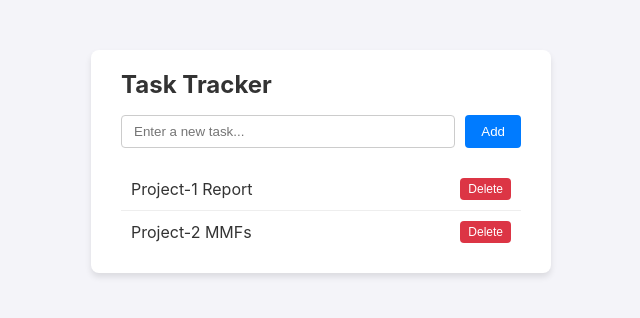
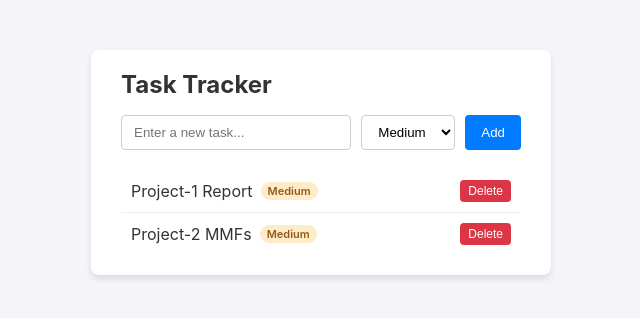
Before and after one commit to ataylor370/TA-Workshop, a Flask app: page / in a window 1280 px wide. Shown: the top 318 px of the page, without its empty margins (319-959 px from the left). Run offline with Flask 3, Linux system fonts and the light colour scheme.

Commit message:
Implement feature for issue #1

```diff
--- a/app.py
+++ b/app.py
@@ -1,6 +1,9 @@
 from flask import Flask, render_template, request, jsonify
 
 app = Flask(__name__)
+
+ALLOWED_PRIORITIES = {"Low", "Medium", "High"}
+DEFAULT_PRIORITY = "Medium"
 
 tasks = [
     {"id": 1, "title": "Project-1 Report"},
@@ -8,36 +11,62 @@ tasks = [
 ]
 next_id = 3
 
+
+def normalize_task(task):
+    """Return a task with a valid priority value."""
+    normalized_task = task.copy()
+    priority = normalized_task.get("priority")
+    if priority not in ALLOWED_PRIORITIES:
+        priority = DEFAULT_PRIORITY
+    normalized_task["priority"] = priority
+    return normalized_task
+
+
 @app.route('/')
 def index():
+    """Render the task tracker page."""
     return render_template('index.html')
+
 
 @app.route('/api/tasks', methods=['GET'])
 def get_tasks():
-    return jsonify(tasks)
+    """Return all tasks with normalized priority values."""
+    return jsonify([normalize_task(task) for task in tasks])
+
 
 @app.route('/api/tasks', methods=['POST'])
 def add_task():
+    """Create a task with a validated priority value."""
     global next_id
-    data = request.get_json()
+    data = request.get_json(silent=True)
 
     if not data or not data.get('title'):
         return jsonify({"error": "Title is required"}), 400
 
+    priority = data.get("priority") or DEFAULT_PRIORITY
+    if priority not in ALLOWED_PRIORITIES:
+        return jsonify({
+            "error": "Priority must be Low, Medium, or High"
+        }), 400
+
     new_task = {
         "id": next_id,
-        "title": data['title']
+        "title": data['title'],
+        "priority": priority
     }
     tasks.append(new_task)
     next_id += 1
 
     return jsonify(new_task), 201
 
+
 @app.route('/api/tasks/<int:task_id>', methods=['DELETE'])
 def delete_task(task_id):
+    """Delete a task by its identifier."""
     global tasks
-    tasks = [t for t in tasks if t['id'] != task_id]
+    tasks = [task for task in tasks if task['id'] != task_id]
     return jsonify({"result": "success"}), 200
+
 
 if __name__ == '__main__':
     app.run(debug=True, port=5000)
--- a/static/app.js
+++ b/static/app.js
@@ -8,27 +8,46 @@ async function fetchTasks() {
 
     tasks.forEach(task => {
         const li = document.createElement('li');
-        li.innerHTML = `
-            <span>${task.title}</span>
-            <button class="delete-btn" onclick="deleteTask(${task.id})">Delete</button>
-        `;
+        const taskTitle = document.createElement('span');
+        const priority = document.createElement('span');
+        const deleteButton = document.createElement('button');
+
+        taskTitle.textContent = task.title;
+        priority.textContent = task.priority || 'Medium';
+        priority.className = `priority priority-${
+            (task.priority || 'Medium').toLowerCase()
+        }`;
+        deleteButton.textContent = 'Delete';
+        deleteButton.className = 'delete-btn';
+        deleteButton.addEventListener('click', () => deleteTask(task.id));
+
+        const taskDetails = document.createElement('div');
+        taskDetails.className = 'task-details';
+        taskDetails.appendChild(taskTitle);
+        taskDetails.appendChild(priority);
+
+        li.appendChild(taskDetails);
+        li.appendChild(deleteButton);
         taskList.appendChild(li);
     });
 }
 
 async function addTask() {
     const titleInput = document.getElementById('task-title');
+    const priorityInput = document.getElementById('task-priority');
     const title = titleInput.value.trim();
+    const priority = priorityInput.value;
 
     if (!title) return;
 
     await fetch('/api/tasks', {
         method: 'POST',
         headers: { 'Content-Type': 'application/json' },
-        body: JSON.stringify({ title })
+        body: JSON.stringify({ title, priority })
     });
 
     titleInput.value = '';
+    priorityInput.value = 'Medium';
     fetchTasks();
 }
 
--- a/static/style.css
+++ b/static/style.css
@@ -1,5 +1,6 @@
 body {
-    font-family: -apple-system, BlinkMacSystemFont, "Segoe UI", Roboto, Helvetica, Arial, sans-serif;
+    font-family: -apple-system, BlinkMacSystemFont, "Segoe UI", Roboto,
+        Helvetica, Arial, sans-serif;
     background-color: #f4f4f9;
     color: #333;
     display: flex;
@@ -12,7 +13,7 @@ body {
     background: white;
     padding: 20px 30px;
     border-radius: 8px;
-    box-shadow: 0 4px 6px rgba(0,0,0,0.1);
+    box-shadow: 0 4px 6px rgba(0, 0, 0, 0.1);
     width: 100%;
     max-width: 400px;
 }
@@ -28,11 +29,16 @@ h1 {
     margin-bottom: 20px;
 }
 
-input[type="text"] {
-    flex: 1;
+input[type="text"],
+select {
     padding: 8px 12px;
     border: 1px solid #ccc;
     border-radius: 4px;
+    background-color: white;
+}
+
+input[type="text"] {
+    flex: 1;
 }
 
 button {
@@ -58,12 +64,43 @@ li {
     display: flex;
     justify-content: space-between;
     align-items: center;
+    gap: 10px;
     padding: 10px;
     border-bottom: 1px solid #eee;
 }
 
 li:last-child {
     border-bottom: none;
+}
+
+.task-details {
+    display: flex;
+    align-items: center;
+    gap: 8px;
+    min-width: 0;
+}
+
+.priority {
+    padding: 2px 7px;
+    border-radius: 10px;
+    font-size: 11px;
+    font-weight: 600;
+    white-space: nowrap;
+}
+
+.priority-low {
+    color: #276749;
+    background-color: #c6f6d5;
+}
+
+.priority-medium {
+    color: #975a16;
+    background-color: #feebc8;
+}
+
+.priority-high {
+    color: #c53030;
+    background-color: #fed7d7;
 }
 
 .delete-btn {
--- a/templates/index.html
+++ b/templates/index.html
@@ -12,6 +12,11 @@
 
         <div class="task-input">
             <input type="text" id="task-title" placeholder="Enter a new task...">
+            <select id="task-priority" aria-label="Task priority">
+                <option value="Low">Low</option>
+                <option value="Medium" selected>Medium</option>
+                <option value="High">High</option>
+            </select>
             <button onclick="addTask()">Add</button>
         </div>
 
```
Also changed, not shown: tests/test_app.py (+72 -2 lines).
